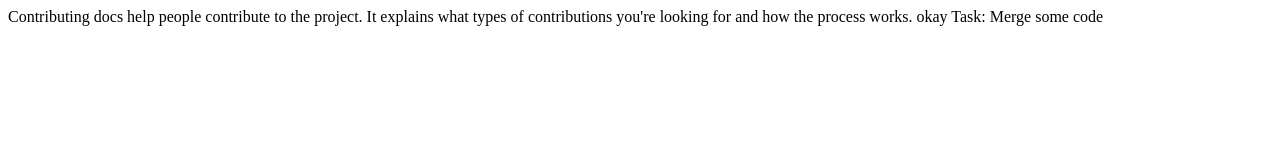
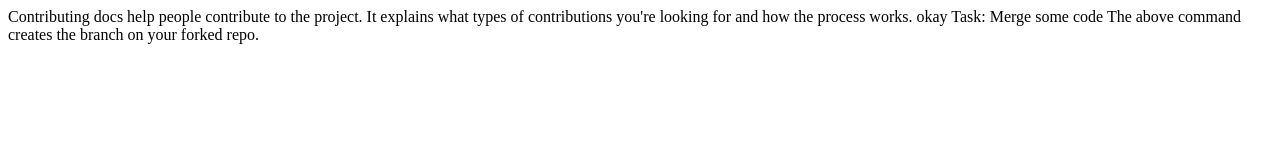
Before and after one commit to ahmad7767/test-4, a plain HTML site: page index.html in a window 1280 px wide. Drawn offline with Linux system fonts and the light colour scheme.

Commit message:
line add

```diff
--- a/index.html
+++ b/index.html
@@ -10,5 +10,6 @@
     It explains what types of contributions you're looking for and how the process works.
     okay
     Task: Merge some code
+    The above command creates the branch on your forked repo.
 </body>
 </html>
```
